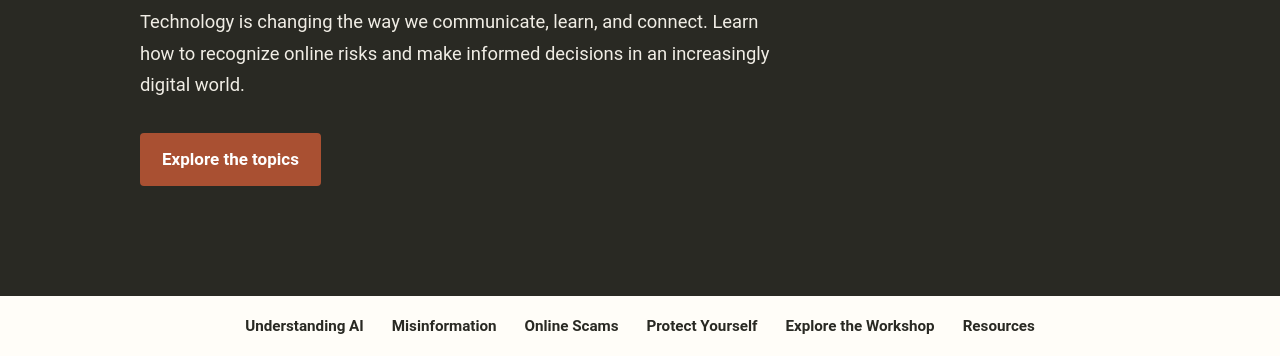
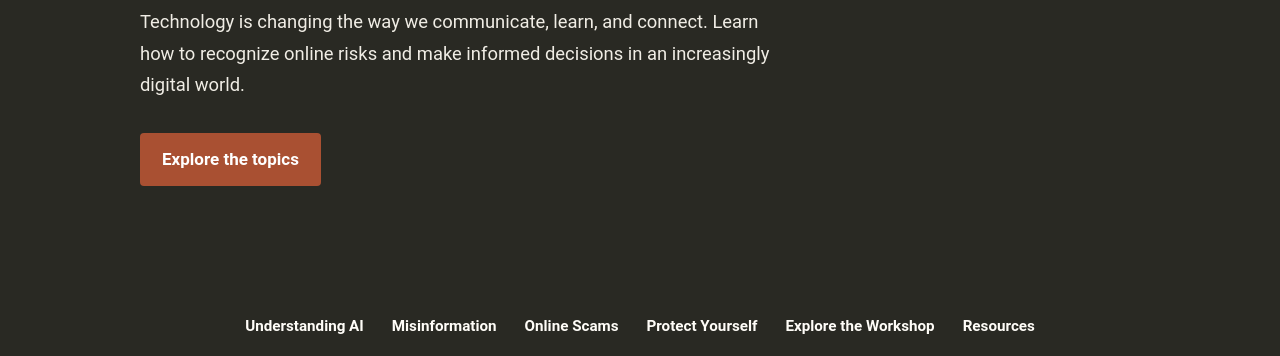
Before and after one commit to jenessadennis/AI-Awareness-Workshop, a plain HTML site: page index.html in a window 1280 px wide. Shown: the part 389-745 px from the top of the page. Drawn offline with Linux system fonts and the light colour scheme.

Commit message:
fixed header css

```diff
--- a/css/styles.css
+++ b/css/styles.css
@@ -23,7 +23,7 @@
 
 html {
     scroll-behavior: smooth;
-    scroll-padding-top: 90px;
+    scroll-padding-top: 20px;
 }
 
 body {
@@ -139,25 +139,23 @@ a:focus-visible {
 .main-navigation {
     display: flex;
     justify-content: center;
+    align-items: center;
     flex-wrap: wrap;
     gap: 10px 28px;
     padding: 18px 24px;
-    background-color: var(--paper);
+    background-color: var(--dark);
     border-bottom: 1px solid var(--border);
-    position: sticky;
-    top: 0;
-    z-index: 10;
 }
 
 .main-navigation a {
-    color: var(--dark);
+    color: var(--paper);
     font-size: 0.95rem;
     font-weight: 600;
     text-decoration: none;
 }
 
 .main-navigation a:hover {
-    color: var(--terracotta);
+    color: #E8B39C;
 }
 
 /* Shared Section Styles */
```
